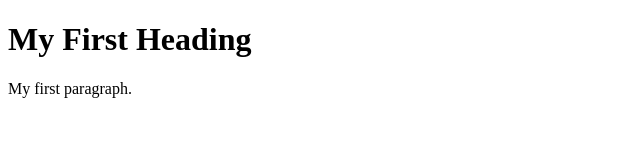
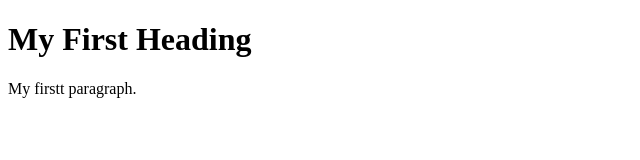
Before and after one commit to justinchia1990/ProjectA, a plain HTML site: page index2.html in a window 1280 px wide. Shown: the full height of the page, 0-640 px from the left. Drawn offline with Linux system fonts and the light colour scheme.

Commit message:
new enhancement

```diff
--- a/index2.html
+++ b/index2.html
@@ -3,7 +3,7 @@
 <body>
 
 <h1>My First Heading</h1>
-<p>My first paragraph.</p>
+<p>My firstt paragraph.</p>
 
 </body>
 </html>
```
